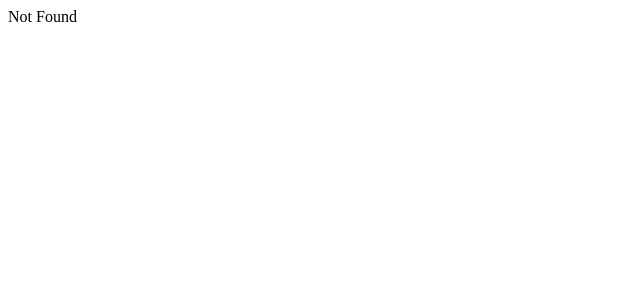
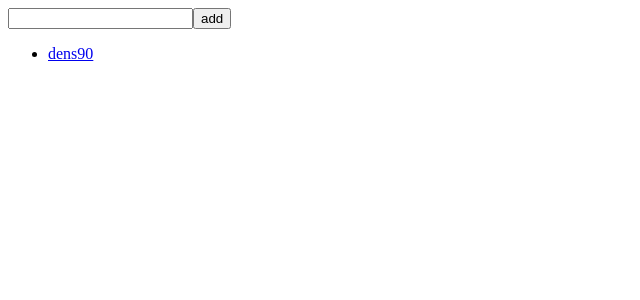
Before and after one commit to dens90/react-exercises, a React (Create React App) app: page /users in a window 1280 px wide. Shown: the top 300 px of the page, without its empty margins (0-640 px from the left). Built offline with nearby package versions, Linux system fonts and the light colour scheme.

Commit message:
React-route-06

```diff
--- a/src/App.js
+++ b/src/App.js
@@ -18,8 +18,9 @@ const App = () => {
     <div>
       <BrowserRouter>
         <Routes>
-          <Route exact path="/" element={<Welcome />} />
-          <Route path="*" element={<div>Not Found</div>} />
+          <Route path="/users" element={<GithubUserList />}>
+            <Route path=":username" element={<ShowGithubUsers />} />
+          </Route>
         </Routes>
       </BrowserRouter>
     </div>
--- a/src/GithubUser.js
+++ b/src/GithubUser.js
@@ -1,21 +1,15 @@
-
+import { useEffect } from "react";
 import ShowGithubUsers from "./ShowGithubUser";
 import useGithubUsers from "./useGithubUser";
 
 const GithubUser = ({ username }) => {
   const [data, loading, error, getDataFetch] = useGithubUsers(username);
 
-  const getFetch = () => {
+  useEffect(() => {
     getDataFetch(username);
-  };
+  }, [data]);
 
-  return (
-    <div>
-      <button onClick={getFetch}>Load user data</button>
-      {data && <h1>Name: {data.name}</h1>}
-      {<ShowGithubUsers username />}
-    </div>
-  );
+  return <div>{data && <h1>Name: {data.name}</h1>}</div>;
 };
 
 export default GithubUser;
--- a/src/GithubUserList.js
+++ b/src/GithubUserList.js
@@ -1,8 +1,10 @@
 import { useState } from "react";
+import { Link, Outlet, Route } from "react-router-dom";
 import GithubUser from "./GithubUser";
+import ShowGithubUsers from "./ShowGithubUser";
 
 const GithubUserList = () => {
-  const [users, setUsers] = useState([]);
+  const [users, setUsers] = useState(["dens90"]);
 
   const findUsers = (e) => {
     e.preventDefault();
@@ -19,11 +21,12 @@ const GithubUserList = () => {
         {users.map((user) => {
           return (
             <li>
-              <GithubUser username={user} />
+              <Link to={`/users/${user}`}>{user}</Link>
             </li>
           );
         })}
       </ul>
+      <Outlet />
     </div>
   );
 };
--- a/src/ShowGithubUser.js
+++ b/src/ShowGithubUser.js
@@ -1,14 +1,11 @@
 import React from "react";
 import { useParams } from "react-router-dom";
 import { Link } from "react-router-dom";
+import GithubUser from "./GithubUser";
 
-const ShowGithubUsers = () =>{
+const ShowGithubUsers = () => {
+  const { username } = useParams();
+  return <GithubUser username={username} />;
+};
 
-    const {username} = useParams()
-    return(
-
-        <Link to={'/page1'}>page1</Link>
-    )
-}
-
-export default ShowGithubUsers
+export default ShowGithubUsers;
--- a/src/Welcome.js
+++ b/src/Welcome.js
@@ -2,13 +2,10 @@ import React from "react";
 import { Link, useNavigate } from "react-router-dom";
 
 const Welcome = ({ name }) => {
-
-
   return (
     <div className="Welcome">
       {name}
       <p>Hello World</p>
-
     </div>
   );
 };
```
Also changed, not shown: src/Root.js (+7 -7 lines).
